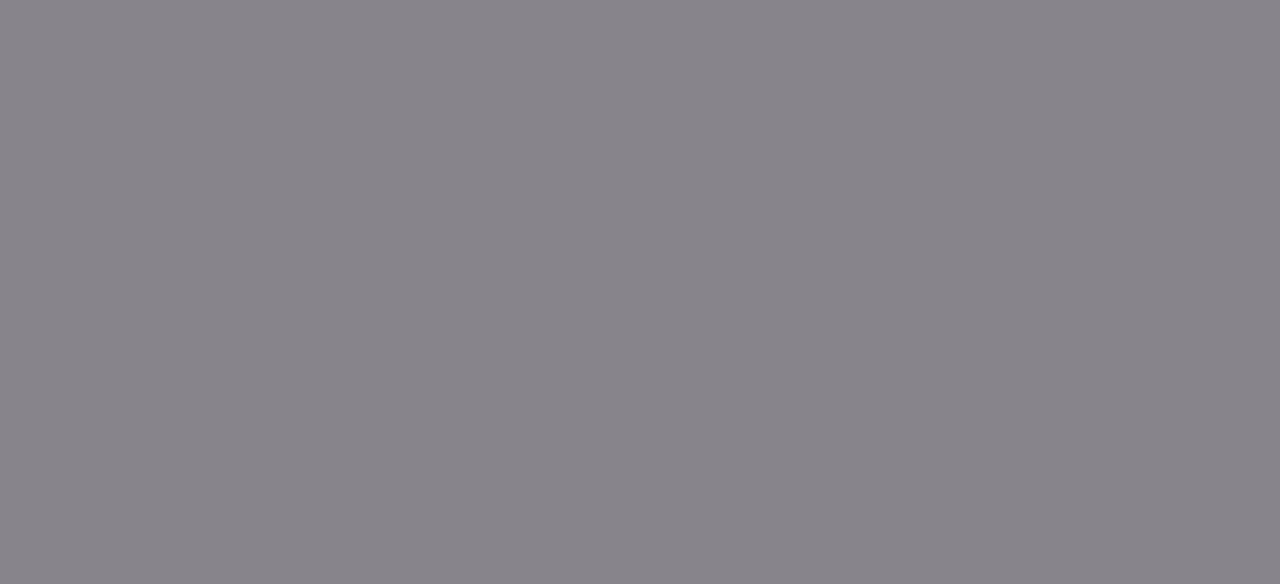
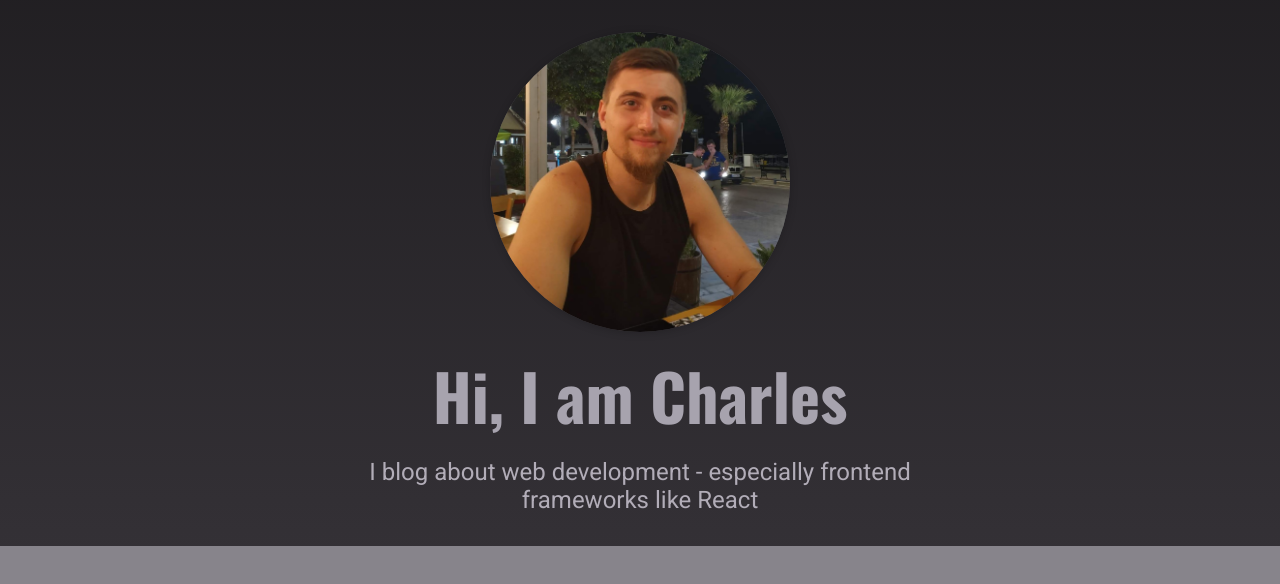
Before and after one commit to galerafrontend/my-blog-nextjs, a Next.js app: page / in a window 1280 px wide. Shown: the top 584 px of the page. Built offline with nearby package versions, Linux system fonts and the light colour scheme.

Commit message:
Hero component added to pages/index

```diff
--- a/pages/index.js
+++ b/pages/index.js
@@ -1,3 +1,11 @@
-const HomePage = () => {};
+import Hero from "../components/homepage/Hero";
+
+const HomePage = () => {
+  return (
+    <>
+      <Hero />
+    </>
+  );
+};
 
 export default HomePage;
```
